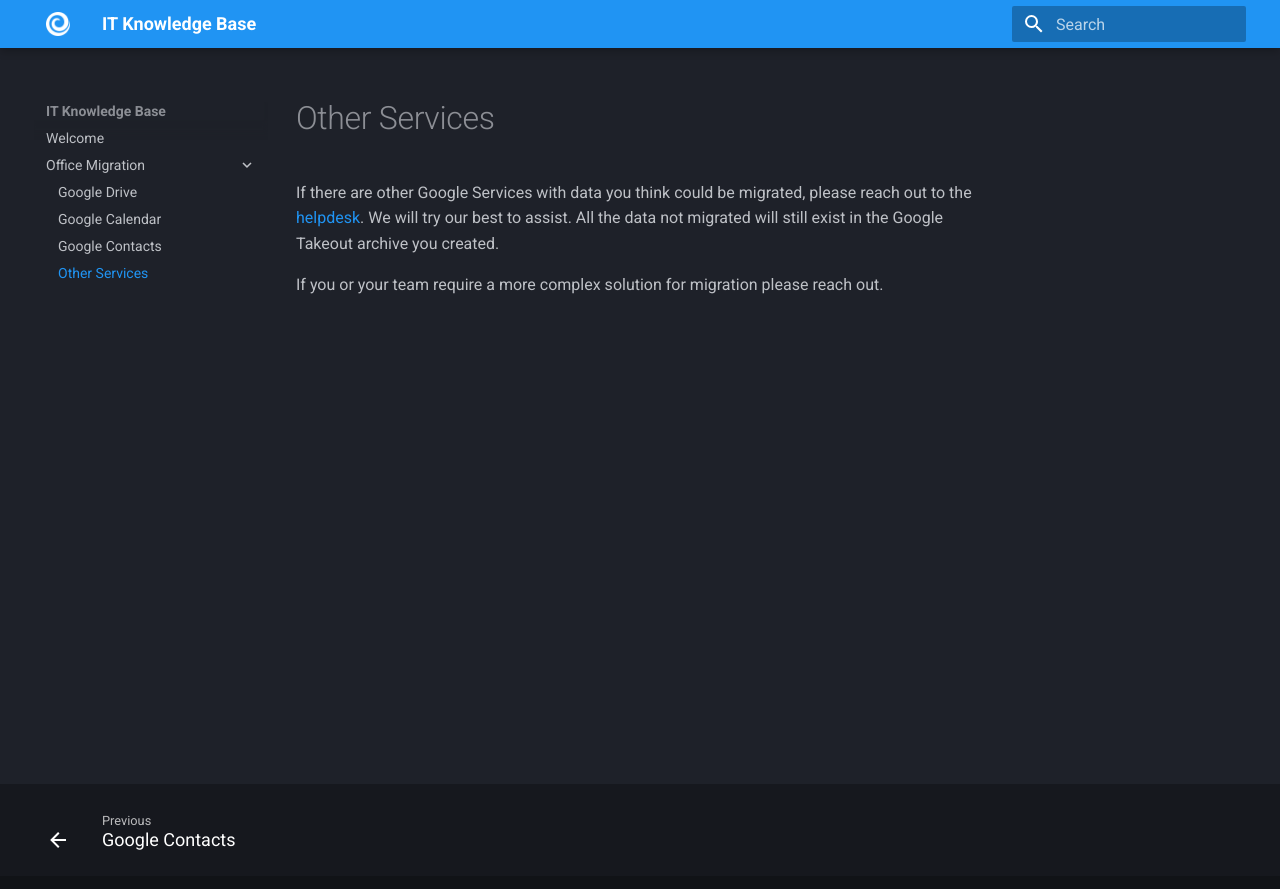
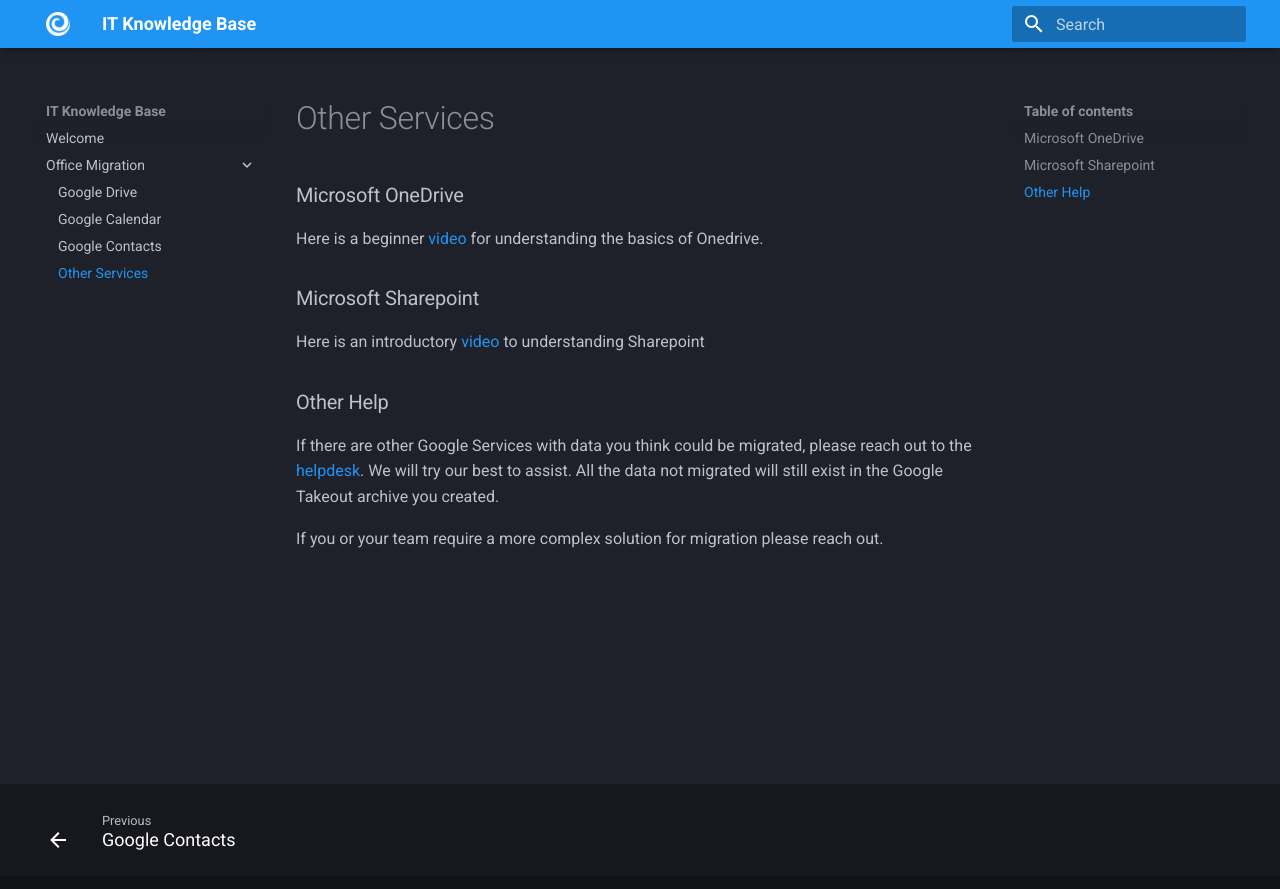
Before and after one commit to brady-kcm/it-kb, an MkDocs documentation site: the page built from docs/Office Migration/Other Services.md, in a window 1280 px wide. Shown: the top 889 px of the page. Built offline with MkDocs 1.6.1 and Material for MkDocs 9.7.7, drawn with Linux system fonts in a browser that asks for light colours.

Commit message:
jeremy changes

```diff
--- a/docs/Office Migration/Other Services.md
+++ b/docs/Office Migration/Other Services.md
@@ -1,4 +1,11 @@
 # Other Services
+### Microsoft OneDrive
+Here is a beginner [video](https://www.youtube.com/watch?v=prA75mu3arc) for understanding the basics of Onedrive.
+
+### Microsoft Sharepoint
+Here is an introductory [video](https://www.youtube.com/watch?v=5nrxp7lc0so) to understanding Sharepoint
+
+### Other Help
 If there are other Google Services with data you think could be migrated, please reach out to the [helpdesk](mailto:helpdesk@keepingcurrentmatters.com). We will try our best to assist. All the data not migrated will still exist in the Google Takeout archive you created.
 
 If you or your team require a more complex solution for migration please reach out.
```
Also changed, not shown: docs/Office Migration/Google Calendar.md (+2 -2 lines), docs/Office Migration/Google Contacts.md (+3 -2 lines), docs/Office Migration/Google Drive.md (+3 -3 lines).
